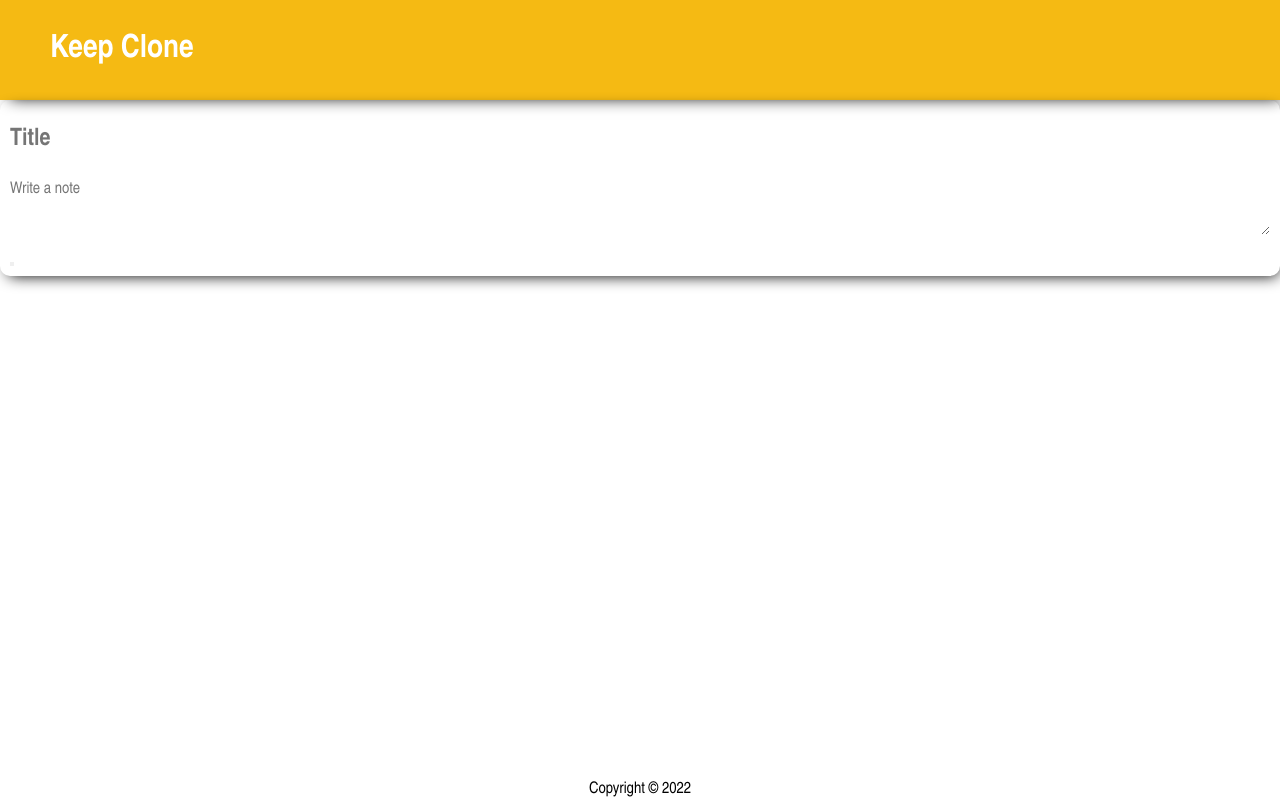
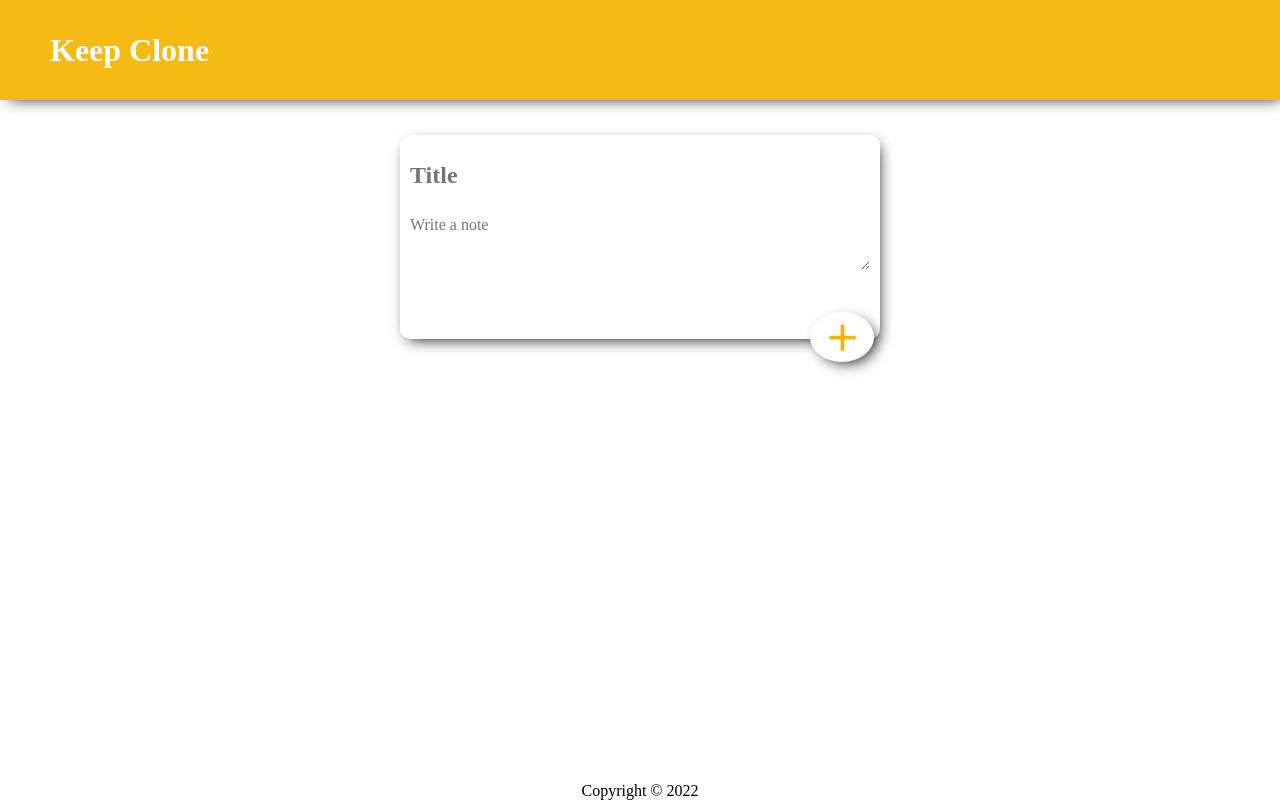
Before and after one commit to anuragyadav20062002/Google-Keep-Clone-React, a React (Create React App) app: page / in a window 1280 px wide. Built offline with nearby package versions, Linux system fonts and the light colour scheme.

Commit message:
added material ui for buttons

```diff
--- a/package.json
+++ b/package.json
@@ -3,7 +3,12 @@
   "version": "0.1.0",
   "private": true,
   "dependencies": {
+    "@emotion/react": "^11.7.1",
+    "@emotion/styled": "^11.6.0",
     "@material-ui/core": "^4.12.3",
+    "@material-ui/icons": "^4.11.2",
+    "@mui/icons-material": "^5.3.1",
+    "@mui/material": "^5.4.0",
     "@testing-library/jest-dom": "^5.16.2",
     "@testing-library/react": "^12.1.2",
     "@testing-library/user-event": "^13.5.0",
--- a/src/Components/CreateNote.jsx
+++ b/src/Components/CreateNote.jsx
@@ -1,13 +1,17 @@
 import React from "react"
 import Button from "@mui/material/Button"
+import AddIcon from "@mui/icons-material/Add"
+
 const CreateNote = () => {
   return (
     <>
-      <div className="main_node">
+      <div className="main_note">
         <form action="">
-          <input type="text" placeholder="Title" />
+          <input type="text" placeholder="Title" autoComplete="off" />
           <textarea cols="" rows="" placeholder="Write a note"></textarea>
-          <button></button>
+          <Button>
+            <AddIcon className="plus_sign" />
+          </Button>
         </form>
       </div>
     </>
--- a/src/index.css
+++ b/src/index.css
@@ -2,7 +2,7 @@
   box-sizing: border-box;
   padding: 0;
   margin: 0;
-  font-family: "Josefin Sans", "Arial Narrow";
+  font-family: "Quintessential", cursive;
 }
 .header {
   width: 100%;
```
Also changed, not shown: 1 other file (tests, documents, lock files or other folders).
